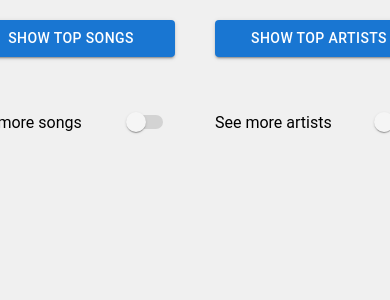
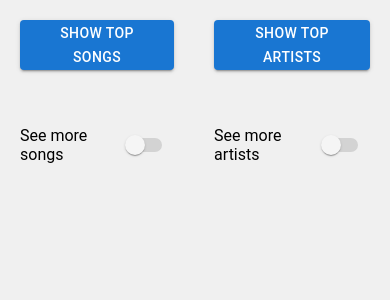
Before and after one commit to mogosbogdan/spotify-wrapped, a React (Vite) app: page / in a window 390 px wide. Shown: the top 300 px of the page. Built offline with nearby package versions, Linux system fonts and the light colour scheme.

Commit message:
mobile styles

```diff
--- a/src/App.jsx
+++ b/src/App.jsx
@@ -2,6 +2,7 @@ import React, { useState } from "react";
 import TopSongs from "./TopSongs";
 import { Button, Switch } from "@mui/material";
 import TopArtists from "./TopArtists";
+import "./index.css";
 
 const App = () => {
   const [showTopSongs, setShowTopSongs] = useState(false);
@@ -25,12 +26,14 @@ const App = () => {
     ? "Hide Top Artists"
     : "Show Top Artists";
 
-  const handleTopSongs = () => {
+  const handleTopSongs = (e) => {
     setShowTopSongs(!showTopSongs);
+    setSongsChecked(false);
   };
 
   const handleTopArtists = () => {
     setShowTopArtists(!showTopArtists);
+    setArtistsChecked(false);
   };
 
   const handleChangeNumberOfSongs = (e) => {
@@ -69,20 +72,18 @@ const App = () => {
           <Button
             variant="contained"
             onClick={handleTopSongs}
-            style={{ margin: "20px" }}
+            style={{ margin: "20px", height: "50px" }}
           >
             {toggleSongText}
           </Button>
           <div
             style={{
               display: "flex",
-              flexDirection: "row",
               alignItems: "center",
               margin: "20px",
-              justifyContent: "space-between",
             }}
           >
-            <p style={{ width: "150px" }}>{toggleSongNumber}</p>
+            <p>{toggleSongNumber}</p>
             <Switch
               checked={songsChecked}
               onChange={handleChangeNumberOfSongs}
@@ -94,20 +95,18 @@ const App = () => {
           <Button
             variant="contained"
             onClick={handleTopArtists}
-            style={{ margin: "20px" }}
+            style={{ margin: "20px", height: "50px" }}
           >
             {toggleArtistText}
           </Button>
           <div
             style={{
               display: "flex",
-              flexDirection: "row",
               alignItems: "center",
               margin: "20px",
-              justifyContent: "space-between",
             }}
           >
-            <p style={{ width: "150px" }}>{toggleArtistNumber}</p>
+            <p>{toggleArtistNumber}</p>
             <Switch
               checked={artistsChecked}
               onChange={handleChangeNumberOfArtists}
```
